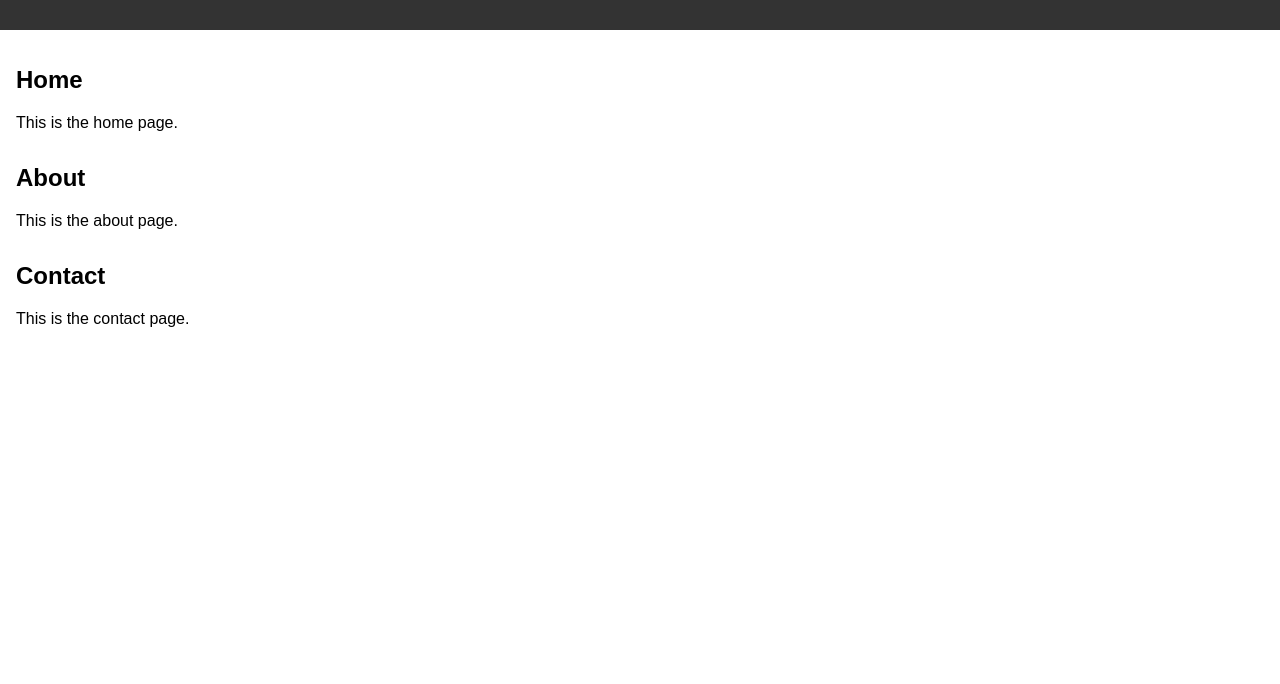
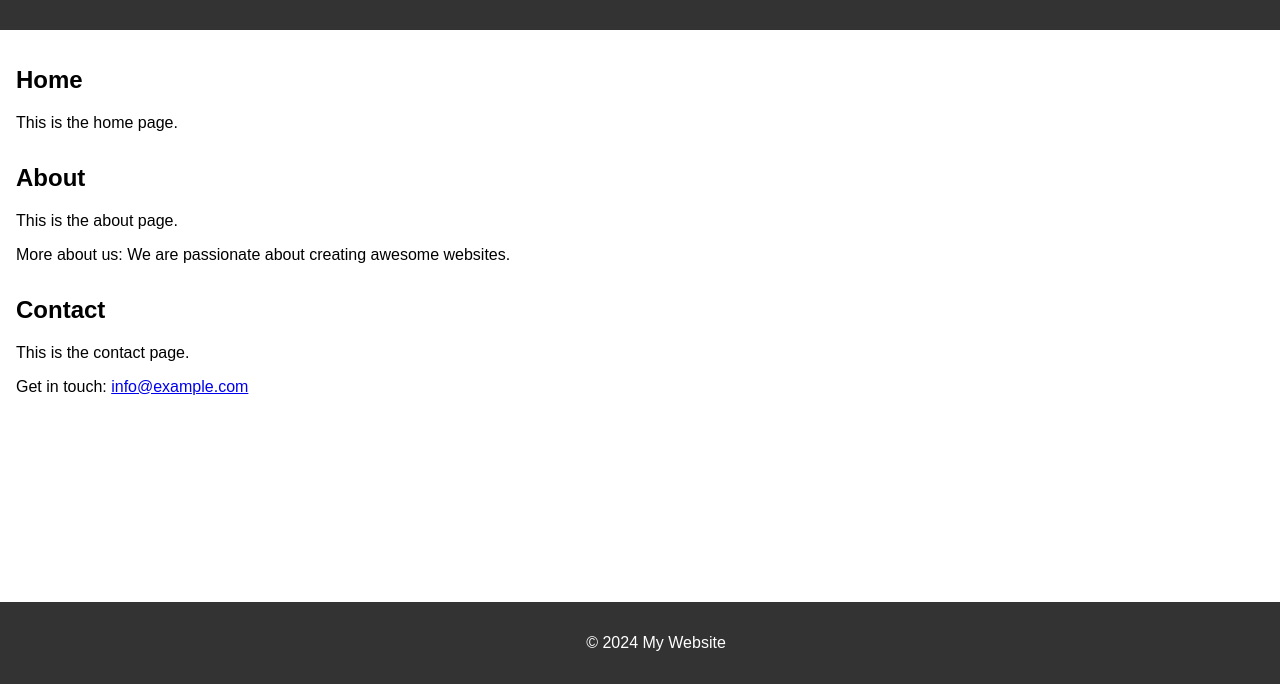
Before and after one commit to Audhdmusings/My_website, a plain HTML site: page index.html in a window 1280 px wide. Shown: the part 116-800 px from the top of the page. Drawn offline with Linux system fonts and the light colour scheme.

Commit message:
Update index.html

```diff
--- a/index.html
+++ b/index.html
@@ -35,6 +35,15 @@
         section {
             margin-bottom: 2rem;
         }
+        footer {
+            background-color: #333;
+            color: white;
+            text-align: center;
+            padding: 1rem;
+            position: fixed;
+            bottom: 0;
+            width: 100%;
+        }
     </style>
 </head>
 <body>
@@ -56,11 +65,16 @@
         <section id="about">
             <h2>About</h2>
             <p>This is the about page.</p>
+            <p>More about us: We are passionate about creating awesome websites.</p>
         </section>
         <section id="contact">
             <h2>Contact</h2>
             <p>This is the contact page.</p>
+            <p>Get in touch: <a href="mailto:info@example.com">info@example.com</a></p>
         </section>
     </main>
+    <footer>
+        <p>&copy; 2024 My Website</p>
+    </footer>
 </body>
 </html>
```
